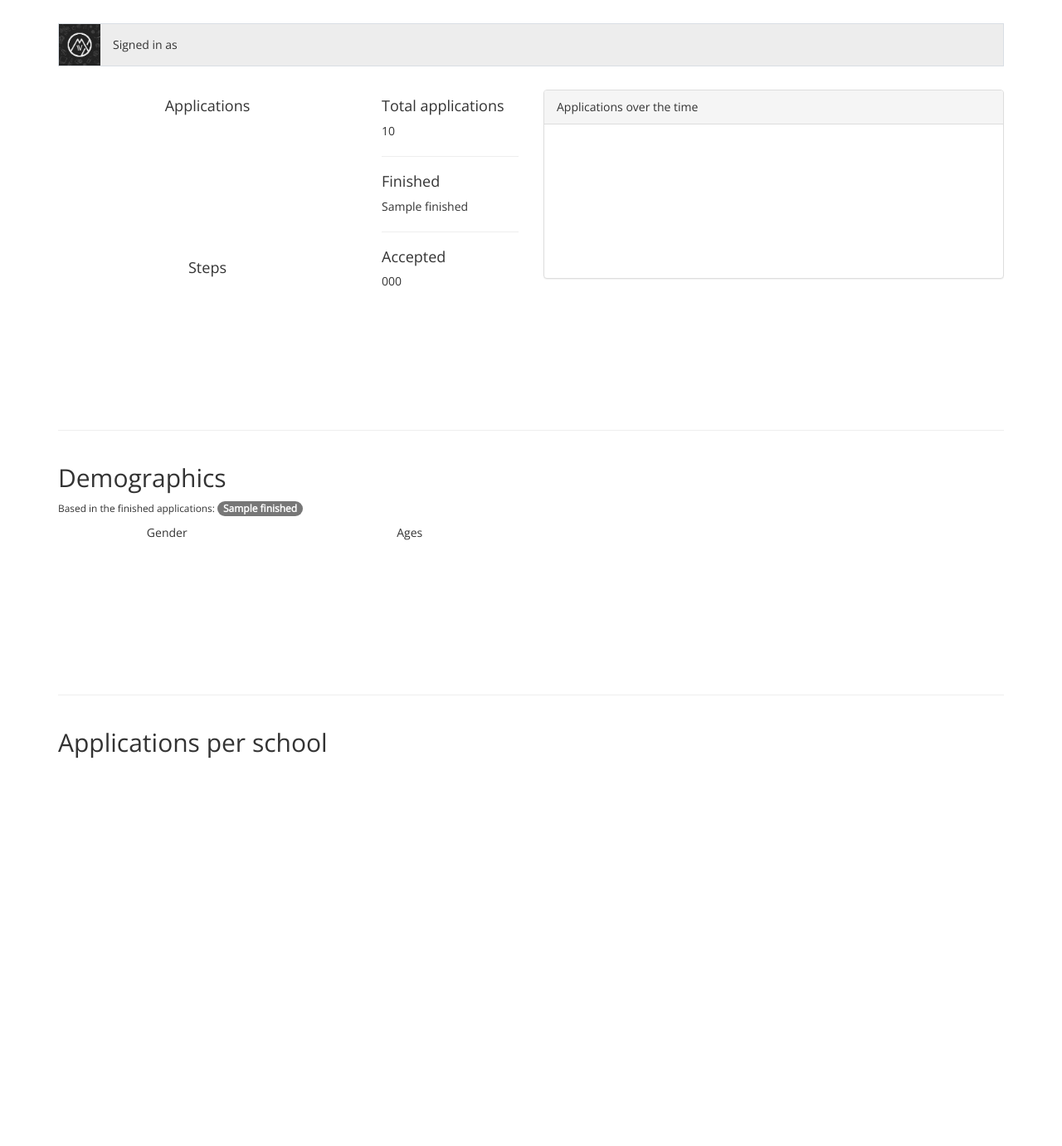
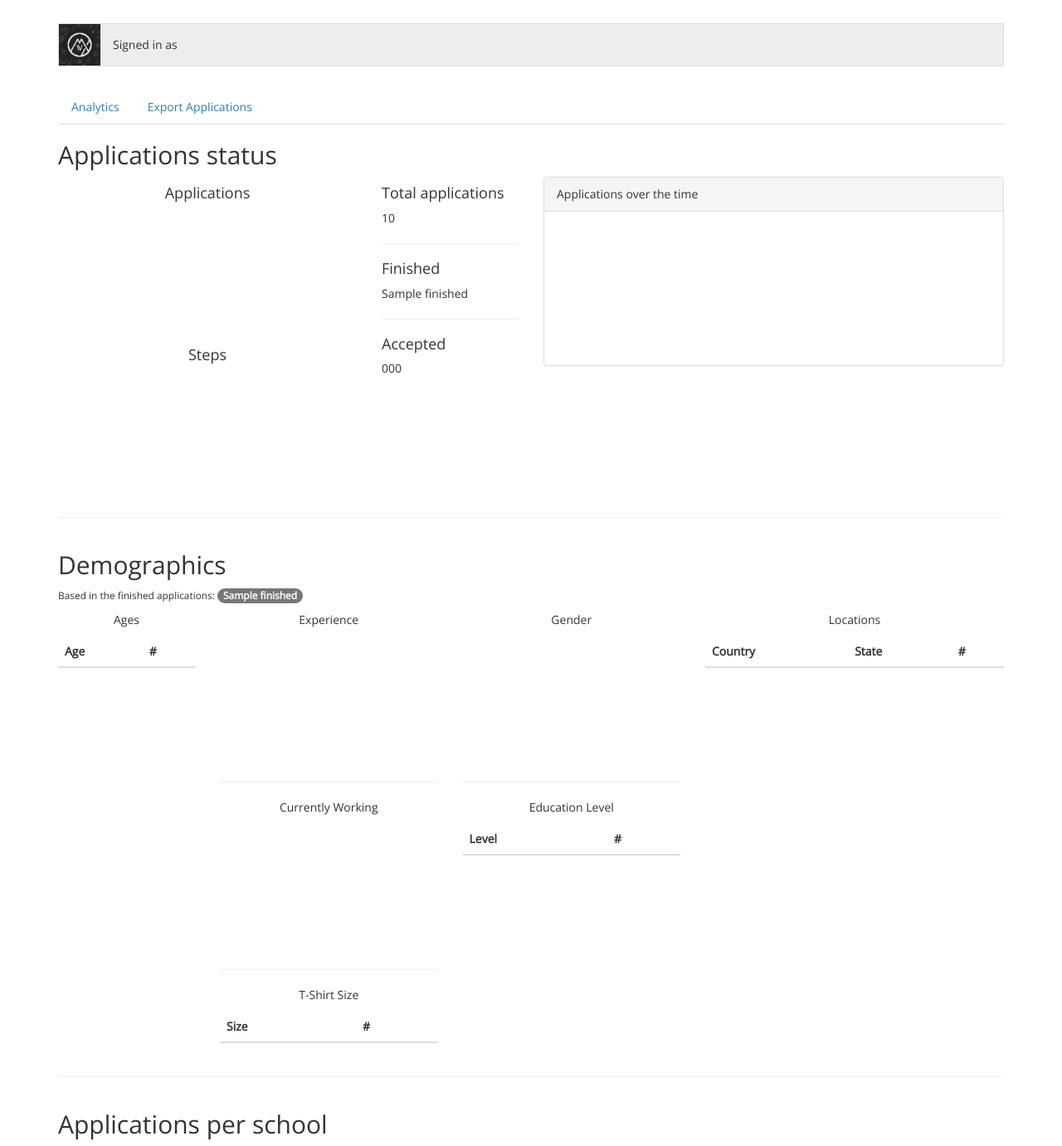
Before and after one commit to mx-hacks/IV-Back-End, a Django app: template templates/dashboard/stats.html in a window 1280 px wide. Shown: the whole page at 83% size. Before the commit the page ends 914 px from the top, so only its background shows below. Run offline with Django 3.2, Linux system fonts and the light colour scheme; the template is opened without the code that fills it: most values are stand-ins (such as "Sample title", 1, 10 or a date in 2020); lists and menus that the app fills with data are empty; a map, chart or similar area stays blank; some libraries are stand-ins or nearby versions.

Commit message:
Stats updated

```diff
--- a/static/js/stats.js
+++ b/static/js/stats.js
@@ -67,6 +67,9 @@ $(function() {
                             ]
                         }
                     ]
+                },
+                options: {
+                    cutoutPercentage: 50
                 }
             });
             var stepsChart = new Chart($('#stepsStatus'), {
@@ -90,7 +93,132 @@ $(function() {
                         }
                     ]
                 },
+                options: {
+                    cutoutPercentage: 50
+                }
             });
+        }
+    });
+
+    $.ajax({
+        url: 'api/stats/demographics/',
+        success: function (response) {
+            var genderChart = new Chart($('#gender-graph'), {
+                type: 'pie',
+                data: {
+                    labels: ['Males', 'Females'],
+                    datasets: [
+                        {
+                            data: [
+                                response.gender.males,
+                                response.gender.females,
+                            ],
+                            backgroundColor: [
+                                '#141414',
+                                '#fb1855'
+                            ]
+                        }
+                    ]
+                }
+            });
+
+            var experienceChart = new Chart($('#experience-graph'), {
+                type: 'pie',
+                data: {
+                    labels: ['First time hacker', 'First time event'],
+                    datasets: [
+                        {
+                            data: [
+                                response.experience.first_time_hacker,
+                                response.experience.first_time_event,
+                            ],
+                            backgroundColor: [
+                                '#141414',
+                                '#fb1855'
+                            ]
+                        }
+                    ]
+                },
+                options: {
+                    cutoutPercentage: 30
+                }
+            });
+
+            var workChart = new Chart($('#work-graph'), {
+                type: 'pie',
+                data: {
+                    labels: ['True', 'False'],
+                    datasets: [
+                        {
+                            data: [
+                                response.working.true,
+                                response.working.false,
+                            ],
+                            backgroundColor: [
+                                '#141414',
+                                '#01ffd5'
+                            ]
+                        }
+                    ]
+                },
+                options: {
+                    cutoutPercentage: 30
+                }
+            });
+
+            ageRowTemplate = $('.ages-row-template');
+            ageContainer = $('#ages-container');
+            for (var age in response.ages) {
+                ageElement = ageRowTemplate.clone();
+                ageElement.show();
+                ageElement.removeClass('ages-row-template');
+
+                ageElement.find('.age-number').text(age);
+                ageElement.find('.age-quantity').text(response.ages[age]);
+
+                ageContainer.append(ageElement);
+            }
+
+            educationRowTemplate = $('.education-row-template');
+            educationContainer = $('#education-container');
+            for (var el in response.t_shirt_size) {
+                educationElement = educationRowTemplate.clone();
+                educationElement.show();
+                educationElement.removeClass('education-row-template');
+
+                educationElement.find('.education-level').text(el);
+                educationElement.find('.education-quantity').text(response.t_shirt_size[el]);
+
+                educationContainer.append(educationElement);
+            }
+
+            shirtRowTemplate = $('.shirt-row-template');
+            shirtContainer = $('#shirt-container');
+            for (var tSize in response.t_shirt_size) {
+                shirtElement = shirtRowTemplate.clone();
+                shirtElement.show();
+                shirtElement.removeClass('shirt-row-template');
+
+                shirtElement.find('.shirt-size').text(tSize);
+                shirtElement.find('.shirt-quantity').text(response.t_shirt_size[tSize]);
+
+                shirtContainer.append(shirtElement);
+            }
+
+            locationRowTemplate = $('.location-row-template');
+            locationContainer = $('#location-container');
+            for (var location in response.locations) {
+                locationElement = locationRowTemplate.clone();
+                locationElement.show();
+                locationElement.removeClass('location-row-template');
+
+                locationElement.find('.location-country').text(location.split(',')[1]);
+                locationElement.find('.location-state').text(location.split(',')[0]);
+                locationElement.find('.location-quantity').text(response.locations[location]);
+
+                locationContainer.append(locationElement);
+            }
+
         }
     });
 
@@ -218,55 +346,4 @@ $(function() {
         }
     });
 
-    $.ajax({
-        url: 'api/stats/demographics/',
-        success: function (response) {
-            var experienceChart = new Chart($('#gender-graph'), {
-                type: 'pie',
-                data: {
-                    labels: ['Males', 'Females'],
-                    datasets: [
-                        {
-                            data: [
-                                response.gender.males,
-                                response.gender.females,
-                            ],
-                            backgroundColor: [
-                                '#141414',
-                                '#fb1855'
-                            ]
-                        }
-                    ]
-                }
-            });
-
-            var agesChart = new Chart($('#ages-graph'), {
-                type: 'pie',
-                data: {
-                    labels: Object.keys(response.ages),
-                    datasets: [
-                        {
-                            data: Object.keys(response.ages).map(function (e) {return response.ages[e];}),
-                            backgroundColor: [
-                                'rgb(255, 99, 132)',
-                                'rgb(54, 162, 235)',
-                                'rgb(255, 206, 86)',
-                                'rgb(75, 192, 192)',
-                                'rgb(153, 102, 255)',
-                                'rgb(255, 159, 64)',
-                                '#141414',
-                                '#fb1855',
-                                '#4af16d',
-                                '#01ffd5',
-                            ]
-                        }
-                    ]
-                },
-                options: {
-                    legend: {display: false},
-                }
-            });
-        }
-    });
-
 });
--- a/templates/dashboard/base.html
+++ b/templates/dashboard/base.html
@@ -25,6 +25,21 @@
                 </div>
             </div>
         </nav>
+
+        <nav>
+            <ul class="nav nav-tabs">
+                {% url "hackers_dashboard:stats" as stats_url %}
+                <li {% if request.path == stats_url%}class="active"{% endif %}>
+                    <a href="{{ stats_url }}">Analytics</a>
+                </li>
+                <li {% if True %} {% endif %}>
+                    <a href="#">Export Applications</a>
+                </li>
+                <li>
+                </li>
+            </ul>
+        </nav>
+
         {% block content %}{% endblock %}
     </div>
 
--- a/templates/dashboard/stats.html
+++ b/templates/dashboard/stats.html
@@ -5,6 +5,9 @@
 
 {% block content %}
     <div class="row">
+        <div class="col-xs-12">
+            <h2>Applications status</h2>
+        </div>
         <div class="col-xs-4">
             <h4 class="text-center">Applications</h4>
             <canvas id="applicationsStatus"></canvas>
@@ -38,13 +41,84 @@
             <h2>Demographics</h2>
             <p><small>Based in the finished applications: <span class="badge">{{ applications.finished }}</span></small></p>
         </div>
+        <div class="col-xs-2">
+            <p class="text-center">Ages</p>
+            <table class="table table-hover">
+                <thead>
+                    <tr>
+                        <th>Age</th>
+                        <th>#</th>
+                    </tr>
+                </thead>
+                <tbody id="ages-container">
+                    <tr class="ages-row-template" style="display: none;">
+                        <td class="age-number"></td>
+                        <td class="age-quantity"></td>
+                    </tr>
+                </tbody>
+            </table>
+        </div>
+        <div class="col-xs-3">
+            <p class="text-center">Experience</p>
+            <canvas id="experience-graph"></canvas>
+            <hr>
+            <p class="text-center">Currently Working</p>
+            <canvas id="work-graph"></canvas>
+            <hr>
+            <p class="text-center">T-Shirt Size</p>
+            <table class="table table-hover">
+                <thead>
+                    <tr>
+                        <th>Size</th>
+                        <th>#</th>
+                    </tr>
+                </thead>
+                <tbody id="shirt-container">
+                    <tr class="shirt-row-template" style="display: none;">
+                        <td class="shirt-size"></td>
+                        <td class="shirt-quantity"></td>
+                    </tr>
+                </tbody>
+            </table>
+        </div>
         <div class="col-xs-3">
             <p class="text-center">Gender</p>
             <canvas id="gender-graph"></canvas>
+            <hr>
+            <p class="text-center">Education Level</p>
+            <table class="table table-hover">
+                <thead>
+                    <tr>
+                        <th>Level</th>
+                        <th>#</th>
+                    </tr>
+                </thead>
+                <tbody id="education-container">
+                    <tr class="education-row-template" style="display: none;">
+                        <td class="education-level"></td>
+                        <td class="education-quantity"></td>
+                    </tr>
+                </tbody>
+            </table>
         </div>
-        <div class="col-xs-3">
-            <p class="text-center">Ages</p>
-            <canvas id="ages-graph"></canvas>
+        <div class="col-xs-4">
+            <p class="text-center">Locations</p>
+            <table class="table table-hover">
+                <thead>
+                    <tr>
+                        <th>Country</th>
+                        <th>State</th>
+                        <th>#</th>
+                    </tr>
+                </thead>
+                <tbody id="location-container">
+                    <tr class="location-row-template" style="display: none;">
+                        <td class="location-country"></td>
+                        <td class="location-state"></td>
+                        <td class="location-quantity"></td>
+                    </tr>
+                </tbody>
+            </table>
         </div>
     </div>
     <hr>
```
Also changed, not shown: applications/dashboard/views.py (+52 -71 lines).
